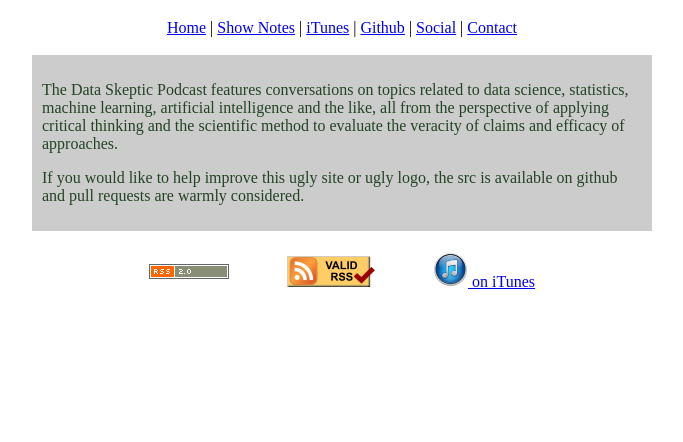
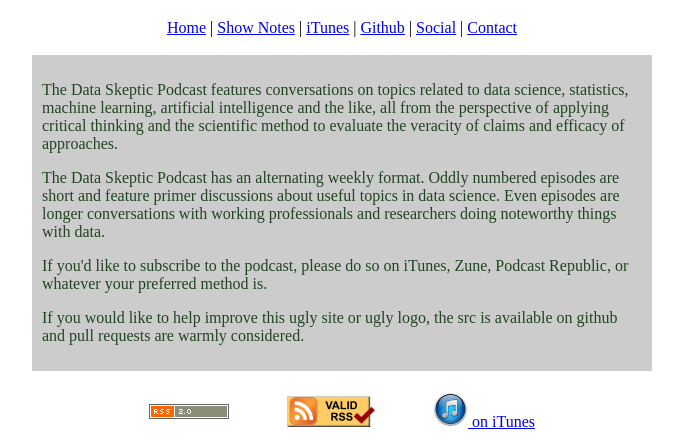
Before and after one commit to data-skeptic/dataskeptic, a PHP site: page / in a window 1280 px wide. Shown: the part 365-807 px from the top of the page, without its empty margins (298-981 px from the left). Before the commit the page ends 654 px from the top, so only its background shows below. Run offline with PHP 8.4, Linux system fonts and the light colour scheme.

Commit message:
expanding description

```diff
--- a/www/index.php
+++ b/www/index.php
@@ -9,6 +9,15 @@ of applying critical thinking and the scientific method to
 evaluate the veracity of claims and efficacy of approaches.
 </p>
 
+<p>The Data Skeptic Podcast has an alternating weekly format.
+Oddly numbered episodes are short and feature primer discussions about
+useful topics in data science.  Even episodes are longer conversations
+with working professionals and researchers doing noteworthy things
+with data.<p>
+
+<p>If you'd like to subscribe to the podcast, please do so on iTunes,
+Zune, Podcast Republic, or whatever your preferred method is.</p>
+
 <p>If you would like to help improve this ugly site or ugly logo, the src
 is available on github and pull requests are warmly considered.</p>
 
```
